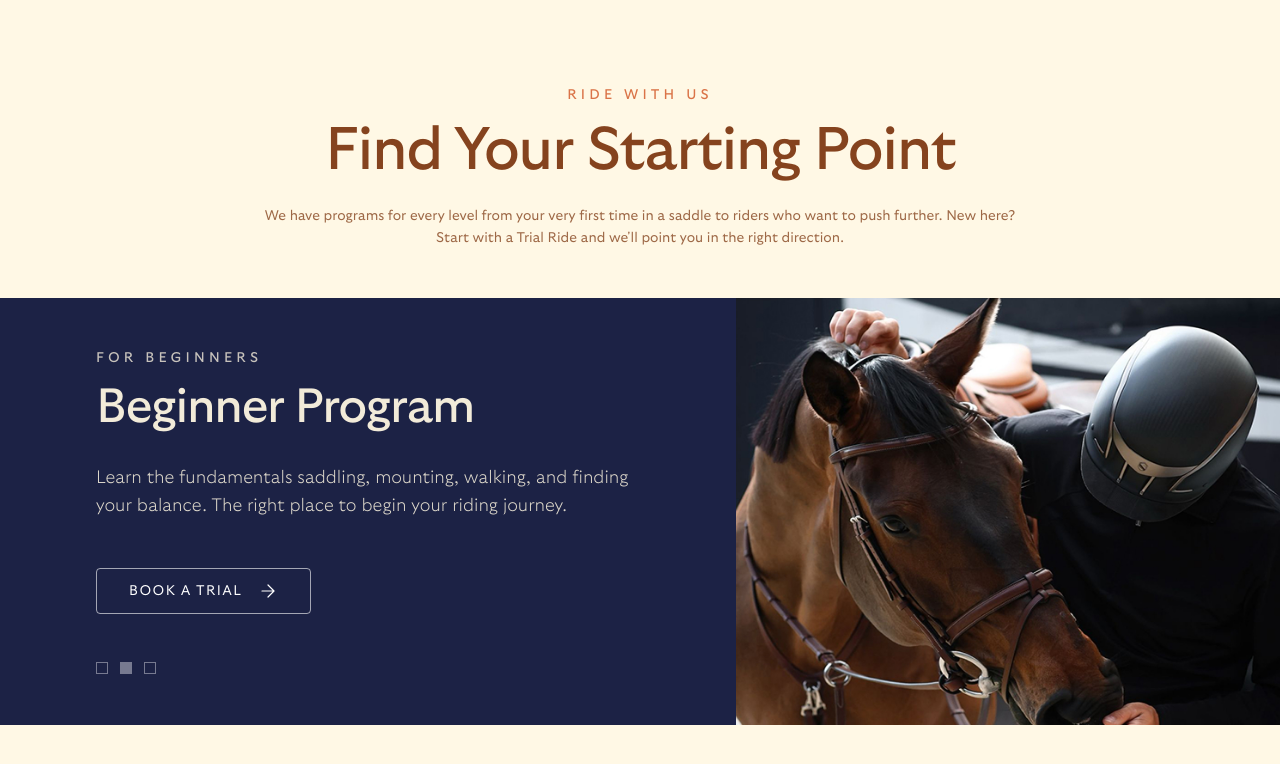
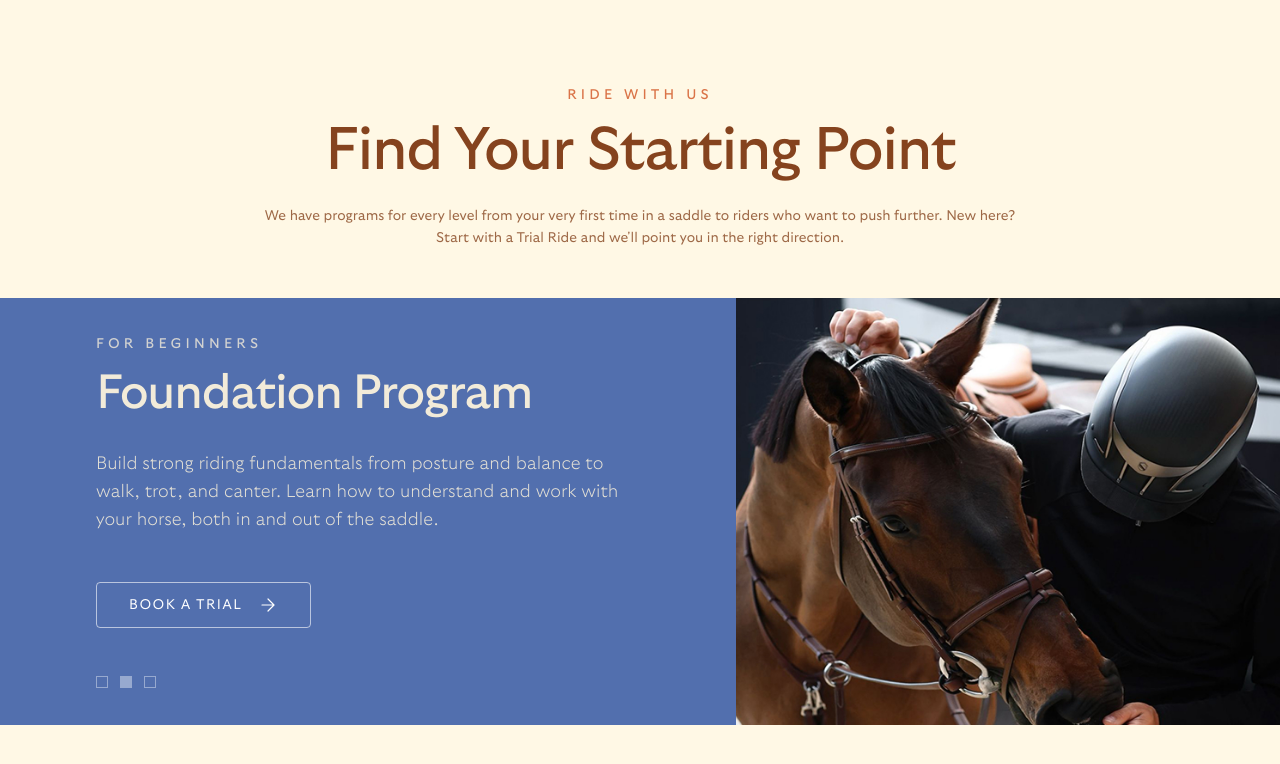
Before and after one commit to cybroquetech/zec, a Next.js app: page / in a window 1280 px wide. Shown: the part 1965-2729 px from the top of the page. Built offline with nearby package versions, Linux system fonts and the light colour scheme.

Commit message:
feat: Carousel section content re

```diff
--- a/src/components/ScrollCarousel.tsx
+++ b/src/components/ScrollCarousel.tsx
@@ -16,19 +16,19 @@ const slides = [
   {
     id: 2,
     section: "FOR BEGINNERS",
-    title: "Beginner Program",
-    description: "Learn the fundamentals saddling, mounting, walking, and finding your balance. The right place to begin your riding journey.",
+    title: "Foundation Program",
+    description: "Build strong riding fundamentals from posture and balance to walk, trot, and canter. Learn how to understand and work with your horse, both in and out of the saddle.",
     image: "/assets/images/pic2.jpg",
-    bgColor: "#1C2245", // Dark Blue
+    bgColor: "#526FAE", // Dark Blue
     buttonText: "Book a Trial"
   },
   {
     id: 3,
     section: "ALREADY RIDING?",
-    title: "Novice • Intermediate • Advanced • Dressage • Showjumping",
-    description: "If you've already got the basics, we'll take you futher. From posting trot to independant canter structured programs that build real skill at your pace.",
+    title: "Development • Performance • Dressage • Showjumping",
+    description: "Move beyond the basics with structured training that builds control, balance, and discipline-specific skills. Progress from refinement to performance, with a clear path towards competitive riding.",
     image: "/assets/images/pic3.jpg",
-    bgColor: "#526FAE", // Light Blue
+    bgColor: "#1C2245", // Light Blue
     buttonText: "See all Programs"
   }
 ];
```
